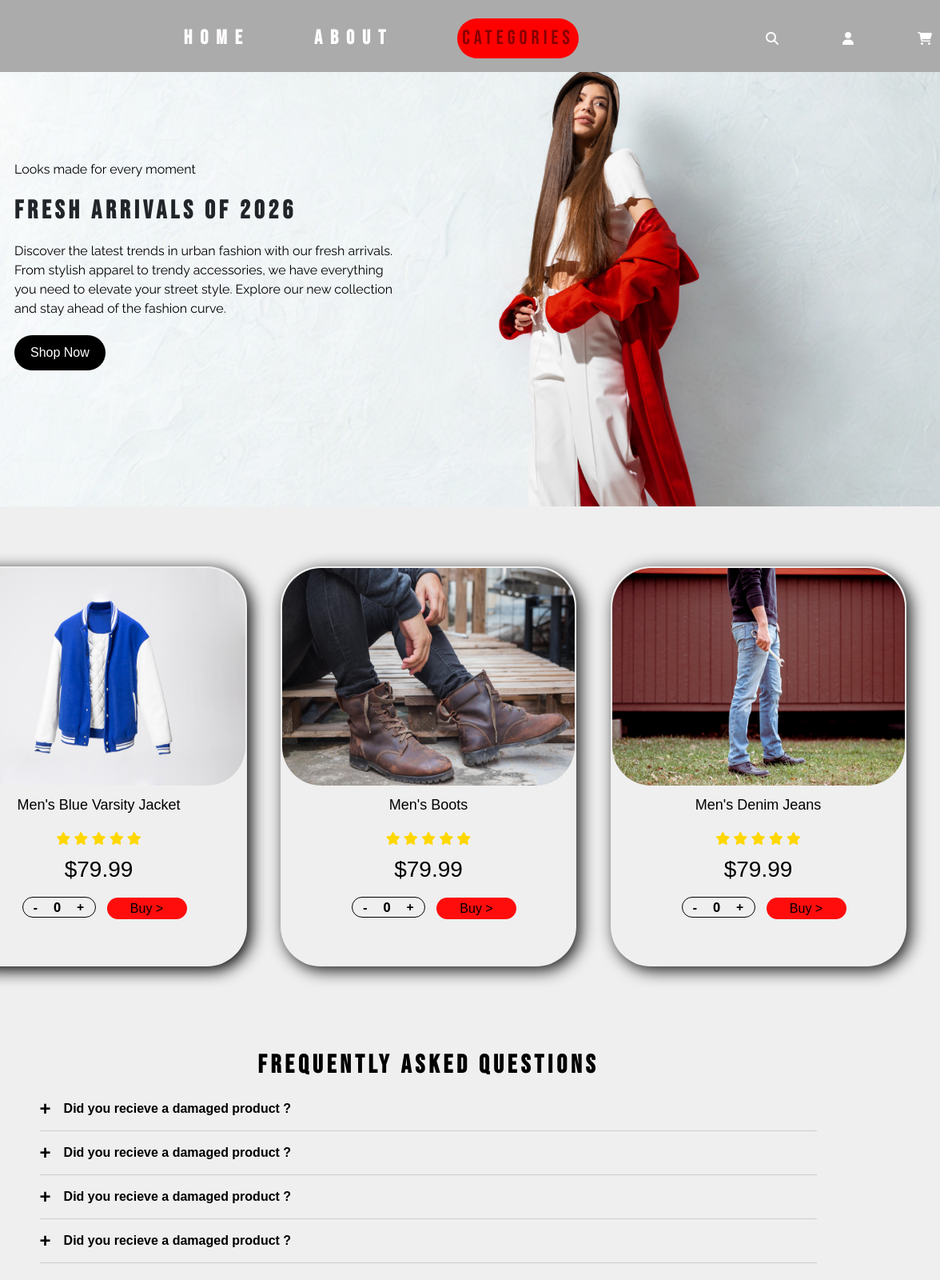
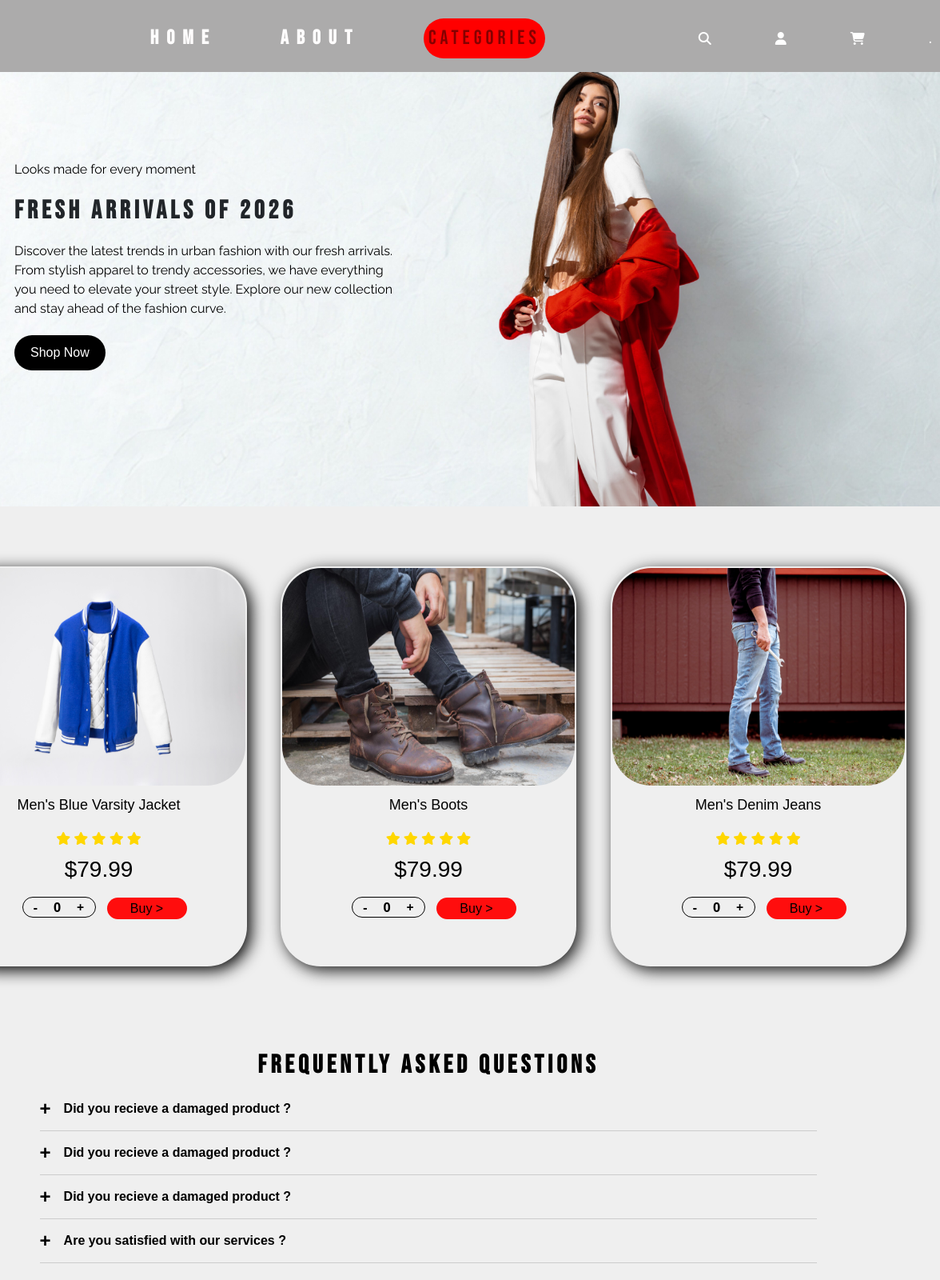
Before and after one commit to Raysin007/Responsive-Website, a plain HTML site: page index.html in a window 1280 px wide. Shown: the top 1600 px of the page at 80% size, 104-1280 px from the left. Drawn offline with nearby package versions, Linux system fonts and the light colour scheme; a web font is replaced by a local one.

Commit message:
Update FAQ question in index.html

```diff
--- a/index.html
+++ b/index.html
@@ -54,6 +54,9 @@
                 </div>
                 <div class="addtocart-button">
                     <a href="#"><i class="fa-solid fa-cart-shopping"></i></a>
+                </div>
+                <div class="cart-num">
+                    <a>.</a>
                 </div>
             </div>
         </div>
@@ -174,7 +177,7 @@
                 </li>
                 <li>
                     <input type="radio" name="accordian" id="fourth">
-                    <label for="fourth">Did you recieve a damaged product ?</label>
+                    <label for="fourth">Are you satisfied with our services ?</label>
                     <div class="content">
                         Lorem ipsum, dolor sit amet consectetur adipisicing elit. Voluptas cupiditate hic corrupti ipsam
                         numquam beatae? Vero nobis eius quo? Ipsa quisquam, blanditiis laborum neque quidem
```
